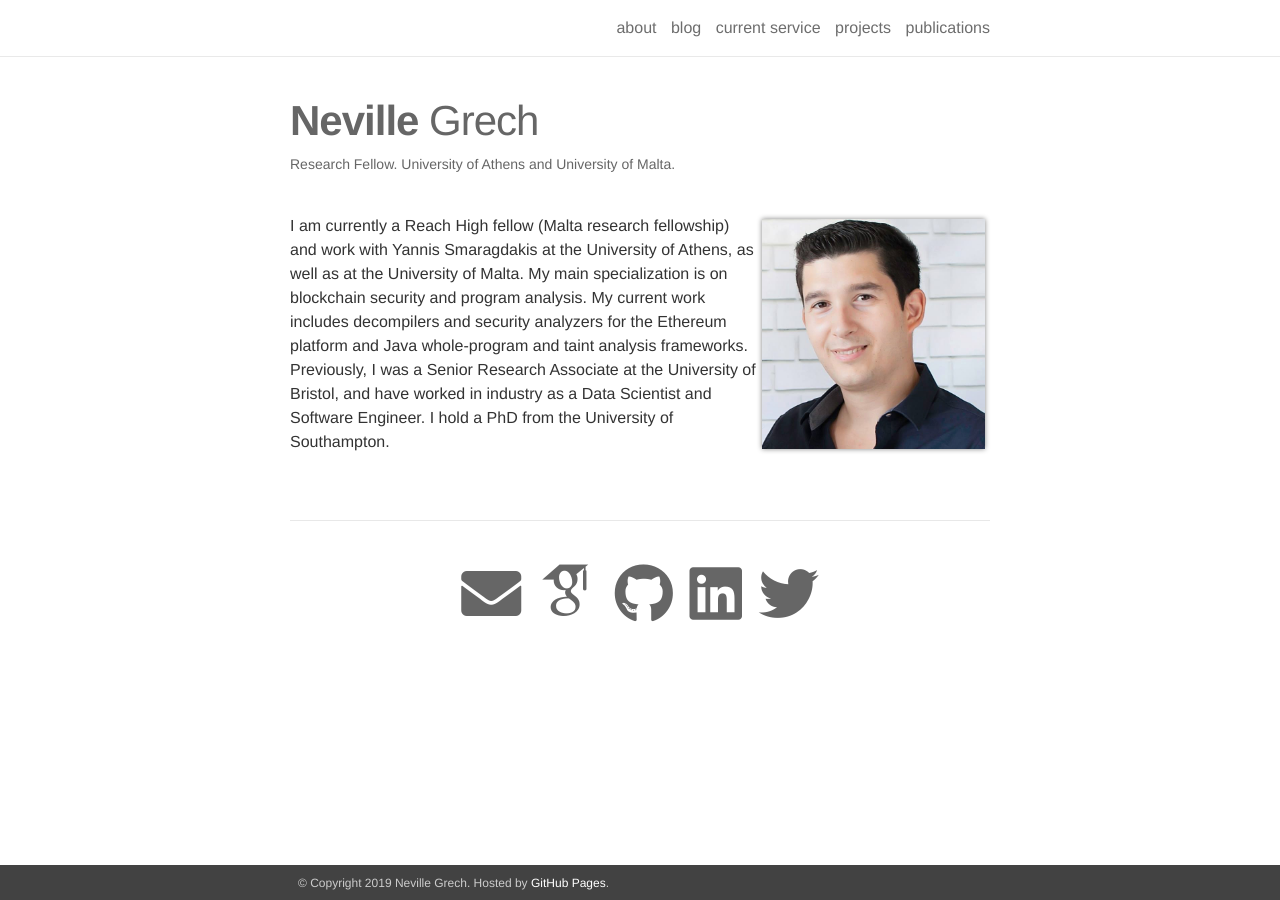
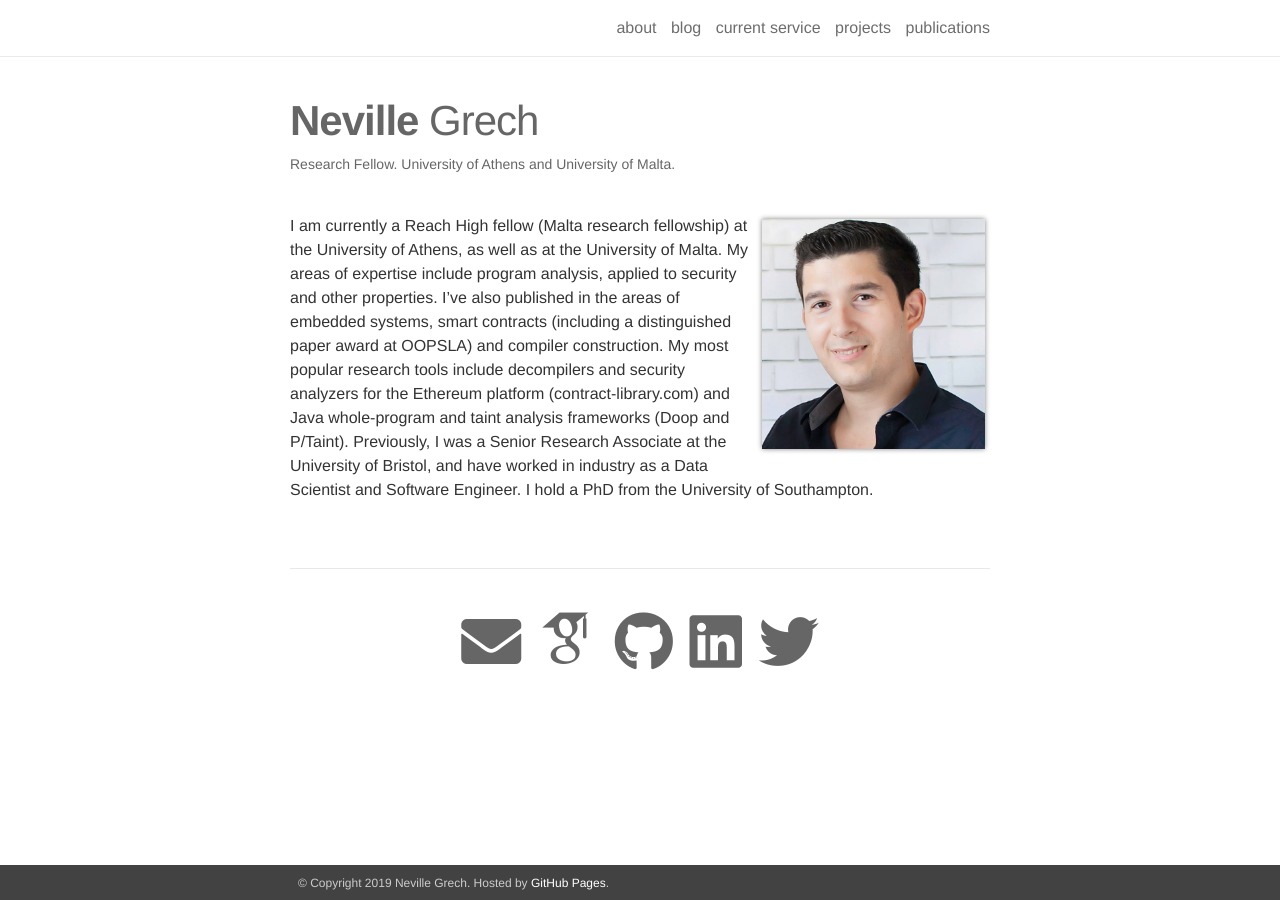
Before and after one commit to nevillegrech/nevillegrech.github.io, a Jekyll site: the page built from _pages/about.md, in a window 1280 px wide. Built offline with Jekyll 4.4.1, drawn with Linux system fonts in a browser that asks for light colours; nearby versions of some CDN libraries; some web fonts are replaced.

Commit message:
tweak about

```diff
--- a/_pages/about.md
+++ b/_pages/about.md
@@ -12,4 +12,4 @@ news: false
 social: true
 ---
 
-I am currently a Reach High fellow (Malta research fellowship) and work with Yannis Smaragdakis at the University of Athens, as well as at the University of Malta. My main specialization is on blockchain security and program analysis. My current work includes decompilers and security analyzers for the Ethereum platform and Java whole-program and taint analysis frameworks. Previously, I was a Senior Research Associate at the University of Bristol, and have worked in industry as a Data Scientist and Software Engineer. I hold a PhD from the University of Southampton.
+I am currently a Reach High fellow (Malta research fellowship) at the University of Athens, as well as at the University of Malta. My areas of expertise include program analysis, applied to security and other properties. I've also published in the areas of embedded systems, smart contracts (including a distinguished paper award at OOPSLA) and compiler construction. My most popular research tools include decompilers and security analyzers for the Ethereum platform (contract-library.com) and Java whole-program and taint analysis frameworks (Doop and P/Taint). Previously, I was a Senior Research Associate at the University of Bristol, and have worked in industry as a Data Scientist and Software Engineer. I hold a PhD from the University of Southampton.
```
